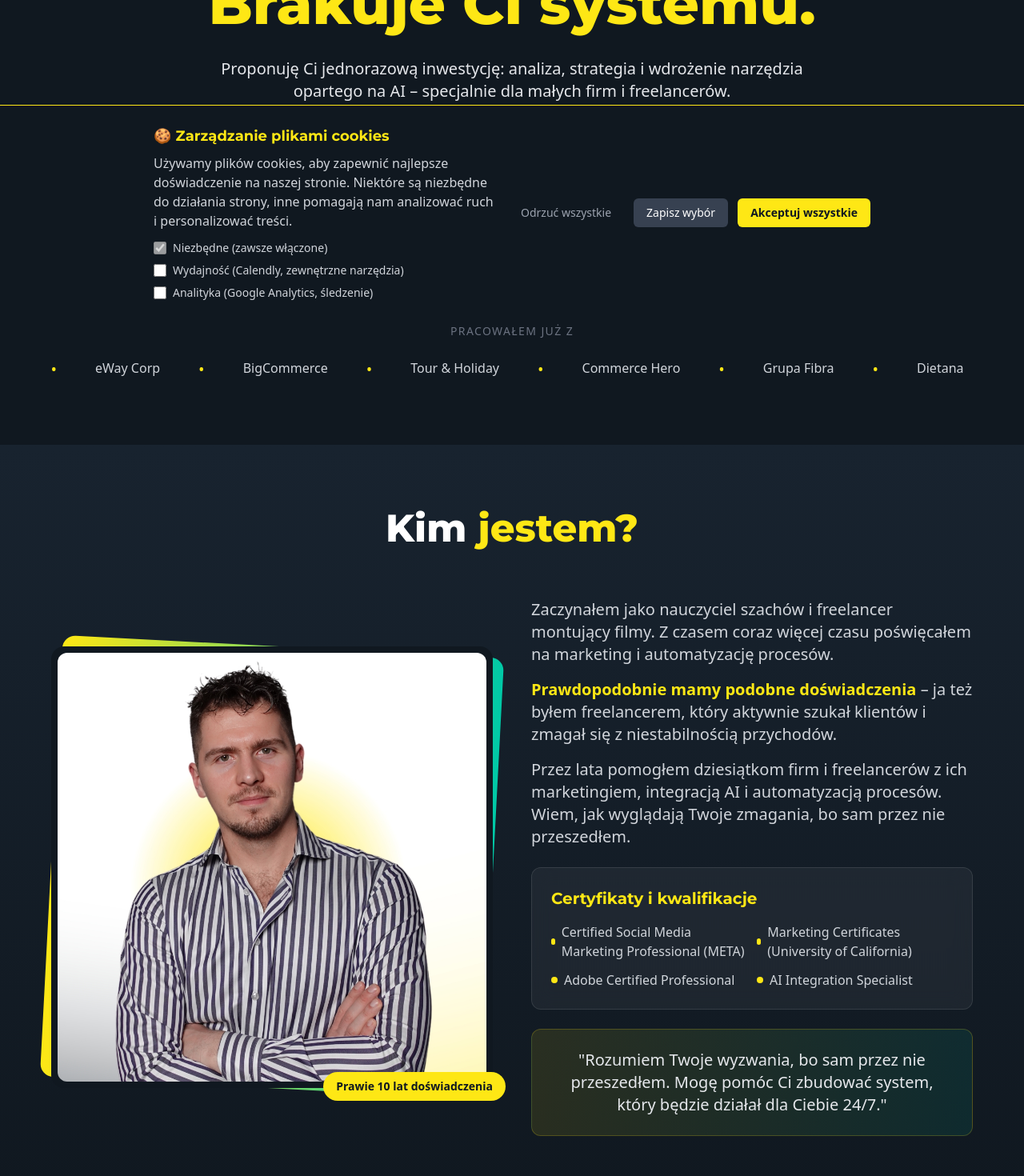
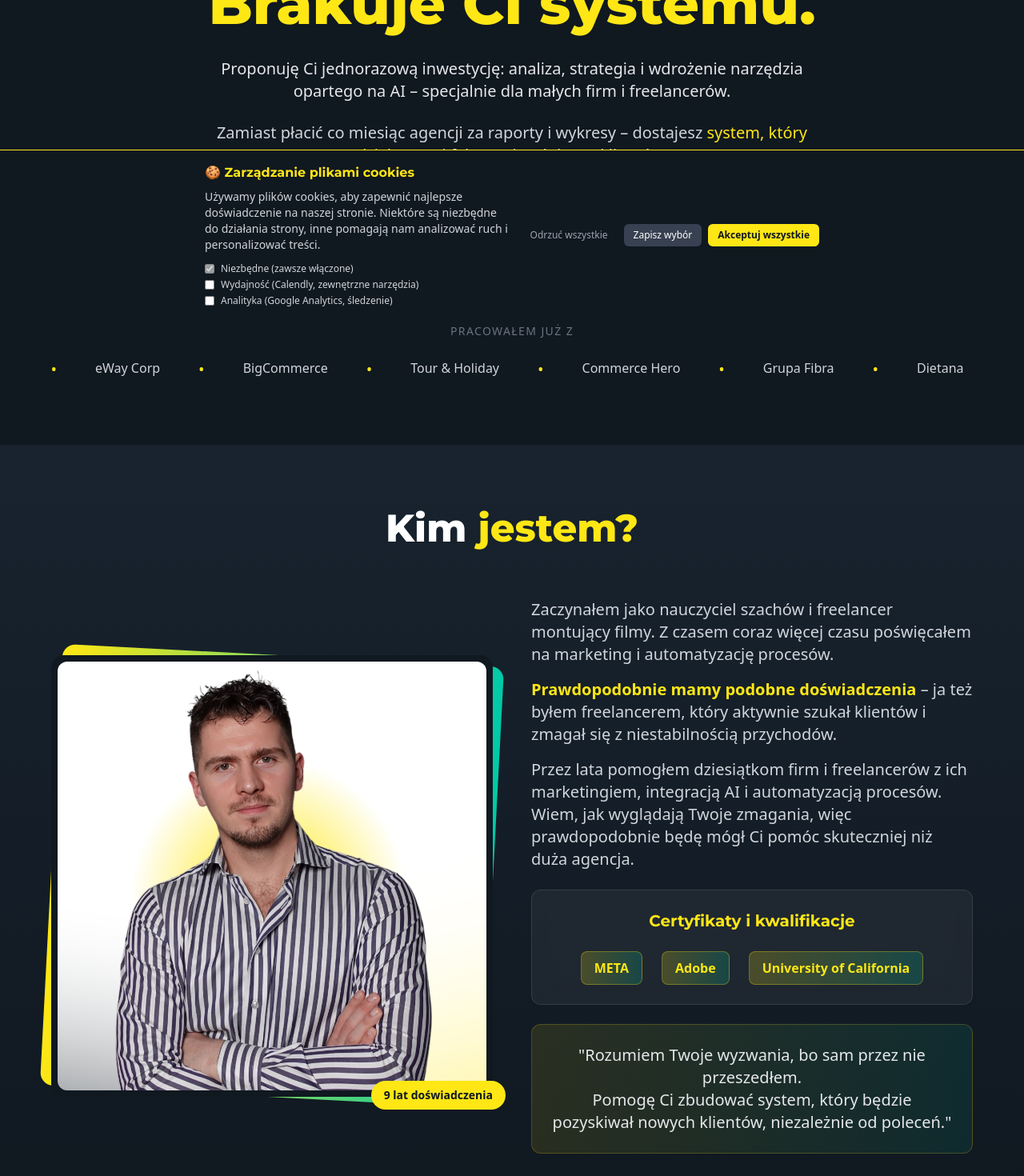
Before and after one commit to droziu/drozniak-landingpage2, a React (Vite) app: page / in a window 1280 px wide. Shown: the part 400-1870 px from the top of the page at 80% size. Built offline with nearby package versions, Linux system fonts and the light colour scheme.

Commit message:
commit 2

```diff
--- a/components/AboutMe.tsx
+++ b/components/AboutMe.tsx
@@ -18,18 +18,20 @@ export const AboutMe: React.FC = () => {
         <div className="grid lg:grid-cols-2 gap-8 md:gap-12 items-center">
           {/* Photo Section */}
           <div ref={fadeInImage.ref} className={`order-2 lg:order-1 ${fadeInImage.className}`}>
-            <div className="relative">
-              <div className="absolute inset-0 bg-gradient-to-r from-[#fee715] to-[#00C9A7] rounded-2xl transform rotate-3"></div>
-              <div className="relative bg-[#101820] rounded-2xl p-2">
+            <div className="relative group cursor-pointer">
+              <div className="absolute inset-0 bg-gradient-to-r from-[#fee715] to-[#00C9A7] rounded-2xl transform rotate-3 group-hover:rotate-6 group-hover:scale-105 transition-all duration-500"></div>
+              <div className="absolute inset-0 bg-gradient-to-r from-[#00C9A7] to-[#fee715] rounded-2xl transform -rotate-3 group-hover:-rotate-6 group-hover:scale-105 transition-all duration-500 opacity-0 group-hover:opacity-100"></div>
+              <div className="relative bg-[#101820] rounded-2xl p-2 group-hover:scale-105 transition-transform duration-500">
                 <img
                   src="/images/12345.jpg"
                   alt="Stanisław Drożniak"
-                  className="w-full h-auto rounded-xl object-cover"
+                  className="w-full h-auto rounded-xl object-cover group-hover:scale-105 transition-transform duration-500"
                 />
               </div>
-              <div className="absolute -bottom-4 -right-4 bg-[#fee715] text-[#101820] px-4 py-2 rounded-full font-bold text-sm">
-                Prawie 10 lat doświadczenia
+              <div className="absolute -bottom-4 -right-4 bg-[#fee715] text-[#101820] px-4 py-2 rounded-full font-bold text-sm group-hover:scale-110 transition-transform duration-300">
+                9 lat doświadczenia
               </div>
+              <div className="absolute inset-0 rounded-2xl bg-gradient-to-r from-[#fee715]/20 to-[#00C9A7]/20 opacity-0 group-hover:opacity-100 transition-opacity duration-500"></div>
             </div>
           </div>
 
@@ -45,36 +47,30 @@ export const AboutMe: React.FC = () => {
               </p>
 
               <p className="text-lg md:text-xl text-gray-300 leading-relaxed">
-                Przez lata pomogłem dziesiątkom firm i freelancerów z ich marketingiem, integracją AI i automatyzacją procesów. Wiem, jak wyglądają Twoje zmagania, bo sam przez nie przeszedłem.
+                Przez lata pomogłem dziesiątkom firm i freelancerów z ich marketingiem, integracją AI i automatyzacją procesów. Wiem, jak wyglądają Twoje zmagania, więc prawdopodobnie będę mógł Ci pomóc skuteczniej niż duża agencja.
               </p>
             </div>
 
             {/* Certificates */}
             <div className="bg-white/5 backdrop-blur-md border border-white/10 rounded-xl p-6">
-              <h3 className="font-[Montserrat] text-xl font-bold text-[#fee715] mb-4">Certyfikaty i kwalifikacje</h3>
-              <div className="grid sm:grid-cols-2 gap-3 text-sm md:text-base">
-                <div className="flex items-center space-x-2">
-                  <div className="w-2 h-2 bg-[#fee715] rounded-full"></div>
-                  <span className="text-gray-300">Certified Social Media Marketing Professional (META)</span>
+              <h3 className="font-[Montserrat] text-xl font-bold text-[#fee715] mb-6 text-center">Certyfikaty i kwalifikacje</h3>
+              <div className="flex flex-wrap justify-center items-center gap-4 md:gap-6">
+                <div className="bg-gradient-to-r from-[#fee715]/20 to-[#00C9A7]/20 border border-[#fee715]/30 rounded-lg px-4 py-2">
+                  <span className="text-[#fee715] font-bold text-sm md:text-base">META</span>
                 </div>
-                <div className="flex items-center space-x-2">
-                  <div className="w-2 h-2 bg-[#fee715] rounded-full"></div>
-                  <span className="text-gray-300">Marketing Certificates (University of California)</span>
+                <div className="bg-gradient-to-r from-[#fee715]/20 to-[#00C9A7]/20 border border-[#fee715]/30 rounded-lg px-4 py-2">
+                  <span className="text-[#fee715] font-bold text-sm md:text-base">Adobe</span>
                 </div>
-                <div className="flex items-center space-x-2">
-                  <div className="w-2 h-2 bg-[#fee715] rounded-full"></div>
-                  <span className="text-gray-300">Adobe Certified Professional</span>
-                </div>
-                <div className="flex items-center space-x-2">
-                  <div className="w-2 h-2 bg-[#fee715] rounded-full"></div>
-                  <span className="text-gray-300">AI Integration Specialist</span>
+                <div className="bg-gradient-to-r from-[#fee715]/20 to-[#00C9A7]/20 border border-[#fee715]/30 rounded-lg px-4 py-2">
+                  <span className="text-[#fee715] font-bold text-sm md:text-base">University of California</span>
                 </div>
               </div>
             </div>
 
             <div className="bg-gradient-to-r from-[#fee715]/10 to-[#00C9A7]/10 border border-[#fee715]/20 rounded-xl p-6">
               <p className="text-lg md:text-xl text-gray-200 font-medium text-center">
-                "Rozumiem Twoje wyzwania, bo sam przez nie przeszedłem. Mogę pomóc Ci zbudować system, który będzie działał dla Ciebie 24/7."
+                "Rozumiem Twoje wyzwania, bo sam przez nie przeszedłem.<br/>
+                Pomogę Ci zbudować system, który będzie pozyskiwał nowych klientów, niezależnie od poleceń."
               </p>
             </div>
           </div>
--- a/components/CookieConsent.tsx
+++ b/components/CookieConsent.tsx
@@ -45,63 +45,63 @@ export const CookieConsent: React.FC<CookieConsentProps> = ({ onAccept }) => {
   if (!isVisible) return null;
 
   return (
-    <div className="fixed bottom-0 left-0 right-0 z-50 bg-[#101820] border-t border-[#fee715] p-4 md:p-6">
-      <div className="container mx-auto max-w-4xl">
-        <div className="flex flex-col md:flex-row items-start md:items-center justify-between gap-4">
+    <div className="fixed bottom-0 left-0 right-0 z-50 bg-[#101820] border-t border-[#fee715] p-3 md:p-4">
+      <div className="container mx-auto max-w-3xl">
+        <div className="flex flex-col md:flex-row items-start md:items-center justify-between gap-3">
           <div className="flex-1">
-            <h3 className="font-[Montserrat] text-lg font-bold text-[#fee715] mb-2">
+            <h3 className="font-[Montserrat] text-base font-bold text-[#fee715] mb-2">
               🍪 Zarządzanie plikami cookies
             </h3>
-            <p className="text-gray-300 text-sm md:text-base leading-relaxed">
+            <p className="text-gray-300 text-xs md:text-sm leading-relaxed mb-3">
               Używamy plików cookies, aby zapewnić najlepsze doświadczenie na naszej stronie.
               Niektóre są niezbędne do działania strony, inne pomagają nam analizować ruch i personalizować treści.
             </p>
-            <div className="mt-3 space-y-2">
-              <label className="flex items-center space-x-2 text-sm text-gray-300">
+            <div className="space-y-1">
+              <label className="flex items-center space-x-2 text-xs text-gray-300">
                 <input
                   type="checkbox"
                   checked={preferences.necessary}
                   disabled
-                  className="w-4 h-4 text-[#fee715] bg-gray-800 border-gray-600 rounded focus:ring-[#fee715] focus:ring-2"
+                  className="w-3 h-3 text-[#fee715] bg-gray-800 border-gray-600 rounded focus:ring-[#fee715] focus:ring-1"
                 />
                 <span>Niezbędne (zawsze włączone)</span>
               </label>
-              <label className="flex items-center space-x-2 text-sm text-gray-300">
+              <label className="flex items-center space-x-2 text-xs text-gray-300">
                 <input
                   type="checkbox"
                   checked={preferences.performance}
                   onChange={(e) => setPreferences(prev => ({ ...prev, performance: e.target.checked }))}
-                  className="w-4 h-4 text-[#fee715] bg-gray-800 border-gray-600 rounded focus:ring-[#fee715] focus:ring-2"
+                  className="w-3 h-3 text-[#fee715] bg-gray-800 border-gray-600 rounded focus:ring-[#fee715] focus:ring-1"
                 />
                 <span>Wydajność (Calendly, zewnętrzne narzędzia)</span>
               </label>
-              <label className="flex items-center space-x-2 text-sm text-gray-300">
+              <label className="flex items-center space-x-2 text-xs text-gray-300">
                 <input
                   type="checkbox"
                   checked={preferences.analytics}
                   onChange={(e) => setPreferences(prev => ({ ...prev, analytics: e.target.checked }))}
-                  className="w-4 h-4 text-[#fee715] bg-gray-800 border-gray-600 rounded focus:ring-[#fee715] focus:ring-2"
+                  className="w-3 h-3 text-[#fee715] bg-gray-800 border-gray-600 rounded focus:ring-[#fee715] focus:ring-1"
                 />
                 <span>Analityka (Google Analytics, śledzenie)</span>
               </label>
             </div>
           </div>
-          <div className="flex flex-col sm:flex-row gap-2 md:gap-3">
+          <div className="flex flex-col sm:flex-row gap-2">
             <button
               onClick={handleRejectAll}
-              className="px-4 py-2 text-sm text-gray-400 hover:text-white transition-colors duration-300"
+              className="px-3 py-1.5 text-xs text-gray-400 hover:text-white transition-colors duration-300"
             >
               Odrzuć wszystkie
             </button>
             <button
               onClick={handleAcceptSelected}
-              className="px-4 py-2 text-sm bg-gray-700 text-white rounded-md hover:bg-gray-600 transition-colors duration-300"
+              className="px-3 py-1.5 text-xs bg-gray-700 text-white rounded-md hover:bg-gray-600 transition-colors duration-300"
             >
               Zapisz wybór
             </button>
             <button
               onClick={handleAcceptAll}
-              className="px-4 py-2 text-sm bg-[#fee715] text-[#101820] font-bold rounded-md hover:bg-[#ffd600] transition-colors duration-300"
+              className="px-3 py-1.5 text-xs bg-[#fee715] text-[#101820] font-bold rounded-md hover:bg-[#ffd600] transition-colors duration-300"
             >
               Akceptuj wszystkie
             </button>
--- a/components/Hero.tsx
+++ b/components/Hero.tsx
@@ -38,7 +38,7 @@ export const Hero: React.FC = () => {
         <p className="text-gray-500 uppercase tracking-widest text-xs md:text-sm mb-6">Pracowałem już z</p>
         <div className="overflow-hidden">
           <div className="flex animate-scroll space-x-8 md:space-x-12">
-            {[...Array(3)].map((_, i) => (
+            {[...Array(4)].map((_, i) => (
               <div key={i} className="flex space-x-8 md:space-x-12 flex-shrink-0">
                 <span className="text-gray-300 text-sm md:text-base whitespace-nowrap">Chess.com</span>
                 <span className="text-[#fee715] text-lg md:text-xl">&bull;</span>
@@ -59,6 +59,7 @@ export const Hero: React.FC = () => {
                 <span className="text-gray-300 text-sm md:text-base whitespace-nowrap">Redlin</span>
                 <span className="text-[#fee715] text-lg md:text-xl">&bull;</span>
                 <span className="text-gray-300 text-sm md:text-base whitespace-nowrap">Talk Commerce</span>
+                <span className="text-[#fee715] text-lg md:text-xl">&bull;</span>
               </div>
             ))}
           </div>
```
Also changed, not shown: components/FinalCTA.tsx (+8 -6 lines), components/Process.tsx (+5 -3 lines), components/Testimonials.tsx (+12 -5 lines).
